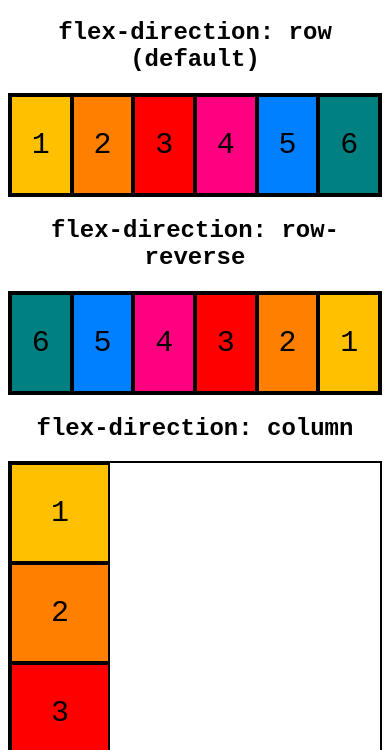
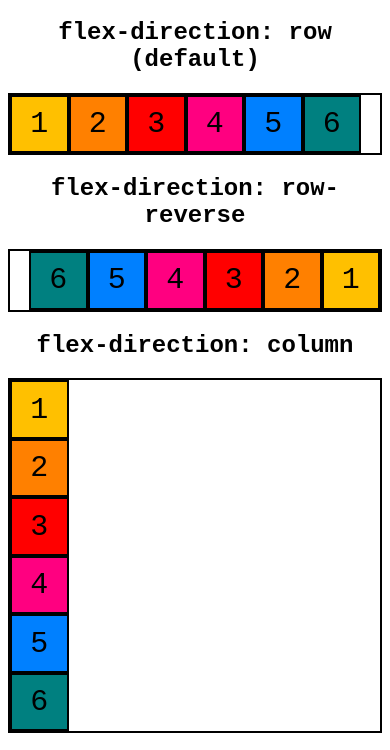
Before and after one commit to JDHofmann/css-flex, a plain HTML site: page index.html in a window 390 px wide. Shown: the part 61-811 px from the top of the page. Drawn offline with Linux system fonts and the light colour scheme.

Commit message:
responsive sizing

```diff
--- a/style.css
+++ b/style.css
@@ -7,6 +7,7 @@
     border: 2px solid;
     display: flex;
     margin: 2vh auto;
+    flex-wrap: wrap;
 }
 
 .flex-reverse {
@@ -27,8 +28,8 @@ h1, h2 {
 
 span {
     display: flex;
-    height: 100px;
-    width: 100px;
+    height: 15vmin;
+    width: 15vmin;
     border: 2px solid;
     justify-content: center;
     align-items: center;
```
